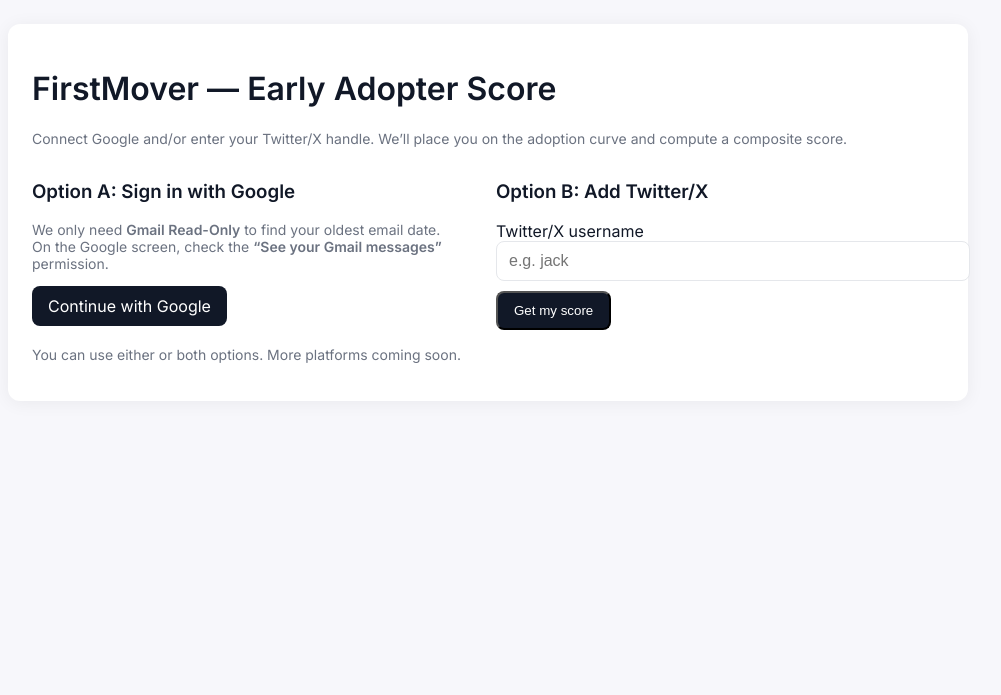
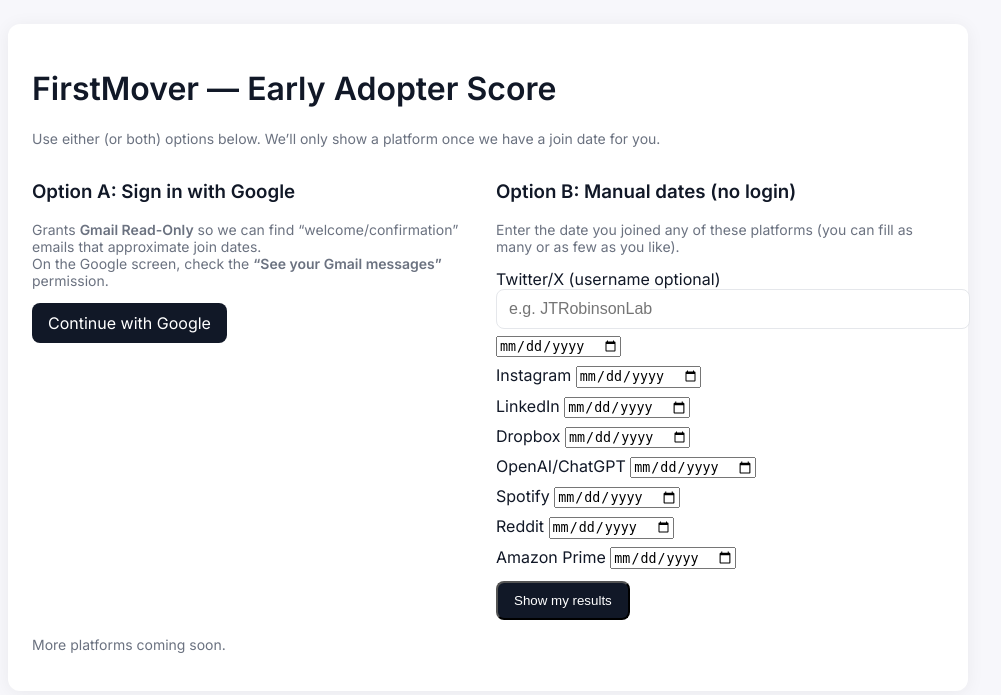
Before and after one commit to muffinchip/firstmover, a Flask app: page / in a window 1280 px wide. Shown: the top 695 px of the page, without its empty margins (152-1153 px from the left). Run offline with Flask 3, Linux system fonts and the light colour scheme.

Commit message:
manual mode
Option A: “Sign in with Google” (Gmail Read-Only) to auto-detect join dates via welcome emails.

Option B: Manual entry — user can type dates for Twitter/X and other platforms.

We’ll only render a platform card if we have a join date (from Gmail or manual).

Remove Facebook from the Gmail search (since .edu mail).

Add Gmail searches for Twitter/X, Reddit, Amazon Prime (plus keep Instagram, LinkedIn, Dropbox, OpenAI/ChatGPT, Spotify).

```diff
--- a/app.py
+++ b/app.py
@@ -6,7 +6,6 @@ from authlib.integrations.flask_client import OAuth
 from werkzeug.middleware.proxy_fix import ProxyFix
 from google.oauth2.credentials import Credentials
 from googleapiclient.discovery import build
-import requests
 
 def getenv(name, default=None):
     v = os.getenv(name, default)
@@ -20,7 +19,6 @@ app.secret_key = getenv("SECRET_KEY", "dev-secret-change-me")
 
 GOOGLE_CLIENT_ID = getenv("GOOGLE_CLIENT_ID", "")
 GOOGLE_CLIENT_SECRET = getenv("GOOGLE_CLIENT_SECRET", "")
-X_BEARER_TOKEN = os.getenv("X_BEARER_TOKEN", "")  # optional
 
 oauth = OAuth(app)
 oauth.register(
@@ -35,7 +33,7 @@ DATA_PATH = os.path.join(os.path.dirname(__file__), "data", "adoption_curves.jso
 with open(DATA_PATH, "r") as f:
     CURVES = json.load(f)
 
-# ---------------- Gmail + OAuth helpers ----------------
+# -------- Utilities --------
 def token_has_gmail_scope(token: dict) -> bool:
     if not token:
         return False
@@ -44,13 +42,8 @@ def token_has_gmail_scope(token: dict) -> bool:
         scopes = scopes.split()
     return bool(scopes and "https://www.googleapis.com/auth/gmail.readonly" in scopes)
 
-def iso_to_epoch_ms(s):
-    dt = datetime.fromisoformat(s.replace("Z", "+00:00"))
-    return int(dt.timestamp() * 1000)
-
 def ms_to_pretty_date(ms):
     dt = datetime.fromtimestamp(ms/1000, tz=timezone.utc)
-    # handle platforms that don’t support %-d (Windows)
     try:
         return dt.strftime("%B %-d, %Y")
     except Exception:
@@ -59,70 +52,25 @@ def ms_to_pretty_date(ms):
 def ms_to_iso_date(ms):
     return datetime.fromtimestamp(ms/1000, tz=timezone.utc).strftime("%Y-%m-%d")
 
+def date_input_to_ms(s: str):
+    # expects "YYYY-MM-DD"
+    try:
+        dt = datetime.strptime(s, "%Y-%m-%d").replace(tzinfo=timezone.utc)
+        return int(dt.timestamp() * 1000)
+    except Exception:
+        return None
+
+# -------- Gmail helpers --------
 def gmail_service(credentials: Credentials):
     return build("gmail", "v1", credentials=credentials, cache_discovery=False)
 
-def gmail_has_messages_before(service, dt):
-    q = f"before:{dt.strftime('%Y/%m/%d')}"
-    resp = service.users().messages().list(userId="me", maxResults=1, q=q).execute()
-    return bool(resp.get("messages"))
-
-def gmail_find_earliest_date(service):
-    lo = datetime(2004, 1, 1, tzinfo=timezone.utc)
-    hi = datetime.now(timezone.utc) + timedelta(days=1)
-    for _ in range(32):
-        mid = lo + (hi - lo) / 2
-        if gmail_has_messages_before(service, mid):
-            hi = mid
-        else:
-            lo = mid
-    approx = (hi - timedelta(days=1)).date()
-    return approx
-
-def gmail_oldest_message_epoch_ms_binary_search(credentials: Credentials):
-    """Mailbox baseline: oldest message date (used for Gmail 'join' proxy)."""
-    service = gmail_service(credentials)
-    earliest_day = gmail_find_earliest_date(service)
-    start = earliest_day - timedelta(days=3)
-    end = earliest_day + timedelta(days=11)
-    q = f"after:{start.strftime('%Y/%m/%d')} before:{end.strftime('%Y/%m/%d')}"
+def gmail_oldest_for_query(credentials: Credentials, query: str):
+    """Find the oldest message matching the Gmail search query."""
+    svc = gmail_service(credentials)
     page_token = None
     last_id = None
     while True:
-        resp = service.users().messages().list(userId="me", maxResults=500, pageToken=page_token, q=q).execute()
-        ids = resp.get("messages", [])
-        if ids:
-            last_id = ids[-1]["id"]
-        page_token = resp.get("nextPageToken")
-        if not page_token:
-            break
-    if not last_id:
-        # fallback: last page of whole mailbox
-        page_token = None
-        last_id = None
-        while True:
-            resp = service.users().messages().list(userId="me", maxResults=500, pageToken=page_token, q="").execute()
-            ids = resp.get("messages", [])
-            if ids:
-                last_id = ids[-1]["id"]
-            page_token = resp.get("nextPageToken")
-            if not page_token:
-                break
-        if not last_id:
-            return None
-    msg = service.users().messages().get(userId="me", id=last_id, format="metadata").execute()
-    return int(msg.get("internalDate"))
-
-def gmail_oldest_for_query(credentials: Credentials, query: str):
-    """
-    Find the OLDEST message matching `query` by walking to the last page and taking the last id.
-    This is O(#pages) but fine for one-time lookups per platform.
-    """
-    service = gmail_service(credentials)
-    page_token = None
-    last_id = None
-    while True:
-        resp = service.users().messages().list(userId="me", maxResults=500, pageToken=page_token, q=query).execute()
+        resp = svc.users().messages().list(userId="me", maxResults=500, pageToken=page_token, q=query).execute()
         ids = resp.get("messages", [])
         if ids:
             last_id = ids[-1]["id"]
@@ -131,20 +79,22 @@ def gmail_oldest_for_query(credentials: Credentials, query: str):
             break
     if not last_id:
         return None
-    msg = service.users().messages().get(userId="me", id=last_id, format="metadata").execute()
+    msg = svc.users().messages().get(userId="me", id=last_id, format="metadata").execute()
     return int(msg.get("internalDate"))
 
+# Gmail welcome queries (NO Facebook)
 WELCOME_QUERIES = {
-    # very tolerant queries; you can tighten later
-    "facebook":  'from:(facebookmail.com) (subject:(Welcome) OR subject:(Confirm) OR subject:(Just one more step))',
     "instagram": 'from:(mail.instagram.com OR security@mail.instagram.com) (subject:(Welcome) OR subject:(Confirm))',
     "linkedin":  'from:(linkedin.com) (subject:(Welcome) OR subject:(Confirm))',
     "dropbox":   'from:(no-reply@dropbox.com) (subject:(Welcome) OR subject:(Confirm))',
     "openai":    'from:(noreply@openai.com OR team@openai.com) (subject:(Welcome) OR subject:(Confirm))',
     "spotify":   'from:(no-reply@spotify.com) (subject:(Welcome) OR subject:(Confirm) OR subject:(Welcome to Spotify))',
+    "twitter":   'from:(twitter.com OR verify@twitter.com OR info@twitter.com OR hello@twitter.com) (subject:(Welcome) OR subject:(Confirm))',
+    "reddit":    'from:(noreply@reddit.com) (subject:(welcome) OR subject:(confirm))',
+    "amazonprime": 'from:(no-reply@amazon.com OR prime@amazon.com) (subject:(Welcome to Amazon Prime) OR subject:(Your Amazon Prime) OR subject:(Confirm))'
 }
 
-# ---------------- Adoption math ----------------
+# -------- Adoption math --------
 def parse_timeline(platform):
     meta = CURVES.get(platform, {})
     tl = meta.get("timeline") or []
@@ -171,10 +121,7 @@ def users_today(platform):
     return tl[-1][1] if tl else None
 
 def timeline_series_time(platform):
-    """
-    Points as [{x:'YYYY-MM-DD', y:<millions>}] from the timeline.
-    If last point predates today, extend flat to today for a nicer chart.
-    """
+    """Return [{x:'YYYY-MM-DD', y:<millions>}] along the platform timeline, extending flat to today if needed."""
     tl = parse_timeline(platform)
     if not tl:
         return {"points_m": []}
@@ -186,7 +133,7 @@ def timeline_series_time(platform):
     return {"points_m": points}
 
 def early_adopter_percentile(joined_users, today_users):
-    # small number = earlier
+    # small number = earlier (top percentile)
     if joined_users is None or today_users in (None, 0):
         return None
     return round(100 * (joined_users / today_users), 1)
@@ -196,7 +143,7 @@ def joined_before_percent(joined_users, today_users):
         return None
     return round(100 * (1 - (joined_users / today_users)), 1)
 
-# ---------------- Routes ----------------
+# -------- Routes --------
 @app.route("/")
 def index():
     return render_template("index.html")
@@ -238,134 +185,127 @@ def get_google_credentials():
         scopes=["openid", "email", "https://www.googleapis.com/auth/gmail.readonly"],
     )
 
-# ---- Twitter/X helper ----
-def twitter_created_at(username: str):
-    if not X_BEARER_TOKEN:
-        return None, None
-    url_primary = f"https://api.x.com/2/users/by/username/{username}?user.fields=created_at"
-    url_alt = f"https://api.twitter.com/2/users/by/username/{username}?user.fields=created_at"
-    headers = {"Authorization": f"Bearer {X_BEARER_TOKEN}"}
-    for u in (url_primary, url_alt):
-        try:
-            r = requests.get(u, headers=headers, timeout=10)
-            if r.status_code == 200:
-                data = r.json()
-                created = data.get("data", {}).get("created_at")
-                if created:
-                    ms = iso_to_epoch_ms(created)
-                    return ms, created
-        except Exception:
-            pass
-    return None, None
-
 @app.route("/results", methods=["GET", "POST"])
 def results():
+    # Collect manual entries
+    manual_dates = {}  # key -> ms
+    platform_keys = ["twitter", "instagram", "linkedin", "dropbox", "openai", "spotify", "reddit", "amazonprime"]
+
+    # optional username for Twitter card label
     twitter_username = None
+
     if request.method == "POST":
-        twitter_username = request.form.get("twitter_username", "").strip() or None
+        twitter_username = (request.form.get("twitter_username") or "").strip() or None
+        for key in platform_keys:
+            field = f"{key}_join_date"
+            if field in request.form and request.form[field]:
+                ms = date_input_to_ms(request.form[field])
+                if ms:
+                    manual_dates[key] = ms
     else:
-        twitter_username = request.args.get("twitter_username", "").strip() or None
+        # allow querystring ?twitter_join_date=YYYY-MM-DD, etc.
+        twitter_username = (request.args.get("twitter_username") or "").strip() or None
+        for key in platform_keys:
+            s = request.args.get(f"{key}_join_date")
+            if s:
+                ms = date_input_to_ms(s)
+                if ms:
+                    manual_dates[key] = ms
 
     platforms = []
-    percentiles = []  # early-adopter percentiles (small = earlier), stored as 0..1
+    percentiles = []
 
-    # Gmail baseline using mailbox oldest message
+    # A) Gmail-based detection (if available)
     creds = get_google_credentials()
     if creds:
-        try:
-            gmail_ms = gmail_oldest_message_epoch_ms_binary_search(creds)
-            if gmail_ms:
-                joined_u = users_at("gmail", gmail_ms)
-                today_u = users_today("gmail")
-                series = timeline_series_time("gmail")
-                join_iso = ms_to_iso_date(gmail_ms)
-                badge = early_adopter_percentile(joined_u, today_u)
-                if badge is not None:
-                    percentiles.append(badge / 100.0)
-                platforms.append({
-                    "name": "Gmail",
-                    "joined": ms_to_pretty_date(gmail_ms),
-                    "percentile": badge,
-                    "joined_users": joined_u,
-                    "today_users": today_u,
-                    "narrative_percent": joined_before_percent(joined_u, today_u),
-                    "chart": series,
-                    "join_iso": join_iso
-                })
-        except Exception as e:
-            platforms.append({"name": "Gmail", "joined": "Error", "percentile": None, "note": str(e)})
-    else:
-        platforms.append({"name": "Gmail", "joined": "Not connected", "percentile": None, "note": "Grant Gmail Read-Only to estimate your start date."})
+        for key in ["instagram", "linkedin", "dropbox", "openai", "spotify", "twitter", "reddit", "amazonprime"]:
+            q = WELCOME_QUERIES.get(key)
+            if not q:
+                continue
+            try:
+                ts = gmail_oldest_for_query(creds, q)
+            except Exception as e:
+                ts = None
+            if ts:
+                # If user also provided a manual date, prefer manual (assume more accurate)
+                if key not in manual_dates:
+                    manual_dates[key] = ts
 
-    # Twitter/X by username (optional)
-    if twitter_username:
-        t_ms, _ = twitter_created_at(twitter_username)
-        if t_ms:
-            joined_u = users_at("twitter", t_ms)
-            today_u = users_today("twitter")
-            series = timeline_series_time("twitter")
-            join_iso = ms_to_iso_date(t_ms)
-            badge = early_adopter_percentile(joined_u, today_u)
-            if badge is not None:
-                percentiles.append(badge / 100.0)
-            platforms.append({
-                "name": "Twitter/X",
-                "joined": ms_to_pretty_date(t_ms),
-                "percentile": badge,
-                "username": twitter_username,
-                "joined_users": joined_u,
-                "today_users": today_u,
-                "narrative_percent": joined_before_percent(joined_u, today_u),
-                "chart": series,
-                "join_iso": join_iso
-            })
-        else:
-            platforms.append({"name": "Twitter/X", "joined": "Unavailable", "percentile": None, "username": twitter_username, "note": "API token missing or lookup failed."})
-
-    # -------- New: infer join dates for other platforms from Gmail welcome emails --------
-    infer_targets = ["facebook", "instagram", "linkedin", "dropbox", "openai", "spotify"]
+    # B) Build cards for any platform we now have a date for
     pretty_names = {
-        "facebook": "Facebook",
+        "gmail": "Gmail",
+        "twitter": "Twitter/X",
         "instagram": "Instagram",
         "linkedin": "LinkedIn",
         "dropbox": "Dropbox",
         "openai": "OpenAI/ChatGPT",
         "spotify": "Spotify",
+        "reddit": "Reddit",
+        "amazonprime": "Amazon Prime"
     }
+
+    # Gmail baseline (mailbox oldest) — keep as its own card if desired (optional)
+    # If you don't want Gmail itself as a platform card, comment this block out.
+    # (We keep it because many users like seeing their email start date.)
     if creds:
-        svc = gmail_service(creds)
-        for key in infer_targets:
-            q = WELCOME_QUERIES.get(key)
-            try:
-                ts = gmail_oldest_for_query(creds, q) if q else None
-                if not ts:
-                    continue  # only show if found
-                joined_u = users_at(key, ts)
-                today_u = users_today(key)
-                series = timeline_series_time(key)
-                join_iso = ms_to_iso_date(ts)
-                badge = early_adopter_percentile(joined_u, today_u)
-                if badge is not None:
-                    percentiles.append(badge / 100.0)
-                platforms.append({
-                    "name": pretty_names.get(key, key.title()),
-                    "joined": ms_to_pretty_date(ts),
-                    "percentile": badge,
-                    "joined_users": joined_u,
-                    "today_users": today_u,
-                    "narrative_percent": joined_before_percent(joined_u, today_u),
-                    "chart": series,
-                    "join_iso": join_iso
-                })
-            except Exception as e:
-                platforms.append({"name": pretty_names.get(key, key.title()),
-                                  "joined": "Error", "percentile": None, "note": f"Gmail lookup failed: {e}"})
+        try:
+            # Oldest message in mailbox as proxy for "started using email"
+            # You can re-enable the binary-search logic if you had it before; here we reuse a broad fallback.
+            # For stability, we’ll query the whole mailbox last page:
+            ts = gmail_oldest_for_query(creds, "")  # empty query -> whole mailbox
+            if ts:
+                joined_u = users_at("gmail", ts)
+                today_u = users_today("gmail")
+                if joined_u and today_u:
+                    badge = early_adopter_percentile(joined_u, today_u)
+                    if badge is not None:
+                        percentiles.append(badge / 100.0)
+                    platforms.append({
+                        "name": pretty_names["gmail"],
+                        "joined": ms_to_pretty_date(ts),
+                        "percentile": badge,
+                        "joined_users": joined_u,
+                        "today_users": today_u,
+                        "narrative_percent": joined_before_percent(joined_u, today_u),
+                        "chart": timeline_series_time("gmail"),
+                        "join_iso": ms_to_iso_date(ts)
+                    })
+        except Exception:
+            pass
 
-    # composite (small = earlier)
-    score = None
-    if percentiles:
-        avg = sum(percentiles) / len(percentiles)
-        score = round(100 * avg, 1)
+    # Now add all other platforms for which we have a date
+    for key, ts in manual_dates.items():
+        if key not in CURVES:
+            continue  # no curve data to plot against
+        joined_u = users_at(key, ts)
+        today_u = users_today(key)
+        series = timeline_series_time(key)
+        if joined_u and today_u:
+            badge = early_adopter_percentile(joined_u, today_u)
+            if badge is not None:
+                percentiles.append(badge / 100.0)
+            name = pretty_names.get(key, key.title())
+            title = name
+            extra = {}
+            if key == "twitter" and twitter_username:
+                extra["username"] = twitter_username
+            platforms.append({
+                "name": title,
+                "joined": ms_to_pretty_date(ts),
+                "percentile": badge,
+                "joined_users": joined_u,
+                "today_users": today_u,
+                "narrative_percent": joined_before_percent(joined_u, today_u),
+                "chart": series,
+                "join_iso": ms_to_iso_date(ts),
+                **extra
+            })
+
+    # Composite (small = earlier). Only if at least one platform produced a percentile.
+    score = round(100 * (sum(percentiles) / len(percentiles)), 1) if percentiles else None
+
+    # Only render platforms that we actually have dates for
+    platforms = [p for p in platforms if p.get("join_iso")]
 
     return render_template("results.html", platforms=platforms, score=score, twitter_username=twitter_username)
 
--- a/templates/index.html
+++ b/templates/index.html
@@ -2,30 +2,66 @@
 {% block body %}
   <div class="card">
     <h1>FirstMover — Early Adopter Score</h1>
-    <p class="note">Connect Google and/or enter your Twitter/X handle. We’ll place you on the adoption curve and compute a composite score.</p>
+    <p class="note">
+      Use either (or both) options below. We’ll only show a platform once we have a join date for you.
+    </p>
 
     <div class="row">
       <div class="col">
         <h3>Option A: Sign in with Google</h3>
         <p class="note">
-          We only need <strong>Gmail Read-Only</strong> to find your oldest email date.<br>
+          Grants <strong>Gmail Read-Only</strong> so we can find “welcome/confirmation” emails that approximate join dates.<br>
           On the Google screen, check the <strong>“See your Gmail messages”</strong> permission.
         </p>
         <a class="btn" href="{{ url_for('login_google') }}">Continue with Google</a>
       </div>
 
       <div class="col">
-        <h3>Option B: Add Twitter/X</h3>
-        <form id="twForm" method="POST" action="{{ url_for('results') }}">
-          <label>Twitter/X username</label>
-          <input type="text" name="twitter_username" placeholder="e.g. jack" required>
-          <div style="margin-top:10px;">
-            <button class="btn" type="submit">Get my score</button>
+        <h3>Option B: Manual dates (no login)</h3>
+        <p class="note">Enter the date you joined any of these platforms (you can fill as many or as few as you like).</p>
+        <form method="POST" action="{{ url_for('results') }}">
+          <div class="row" style="gap:8px;">
+            <div class="col">
+              <label>Twitter/X (username optional)</label>
+              <input type="text" name="twitter_username" placeholder="e.g. JTRobinsonLab" style="margin-bottom:6px;">
+              <input type="date" name="twitter_join_date">
+            </div>
+            <div class="col">
+              <label>Instagram</label>
+              <input type="date" name="instagram_join_date">
+            </div>
+            <div class="col">
+              <label>LinkedIn</label>
+              <input type="date" name="linkedin_join_date">
+            </div>
+            <div class="col">
+              <label>Dropbox</label>
+              <input type="date" name="dropbox_join_date">
+            </div>
+            <div class="col">
+              <label>OpenAI/ChatGPT</label>
+              <input type="date" name="openai_join_date">
+            </div>
+            <div class="col">
+              <label>Spotify</label>
+              <input type="date" name="spotify_join_date">
+            </div>
+            <div class="col">
+              <label>Reddit</label>
+              <input type="date" name="reddit_join_date">
+            </div>
+            <div class="col">
+              <label>Amazon Prime</label>
+              <input type="date" name="amazonprime_join_date">
+            </div>
+          </div>
+          <div style="margin-top:12px;">
+            <button class="btn" type="submit">Show my results</button>
           </div>
         </form>
       </div>
     </div>
 
-    <p class="note" style="margin-top:16px;">You can use either or both options. More platforms coming soon.</p>
+    <p class="note" style="margin-top:16px;">More platforms coming soon.</p>
   </div>
 {% endblock %}
```
Also changed, not shown: data/adoption_curves.json (+26 -14 lines).
